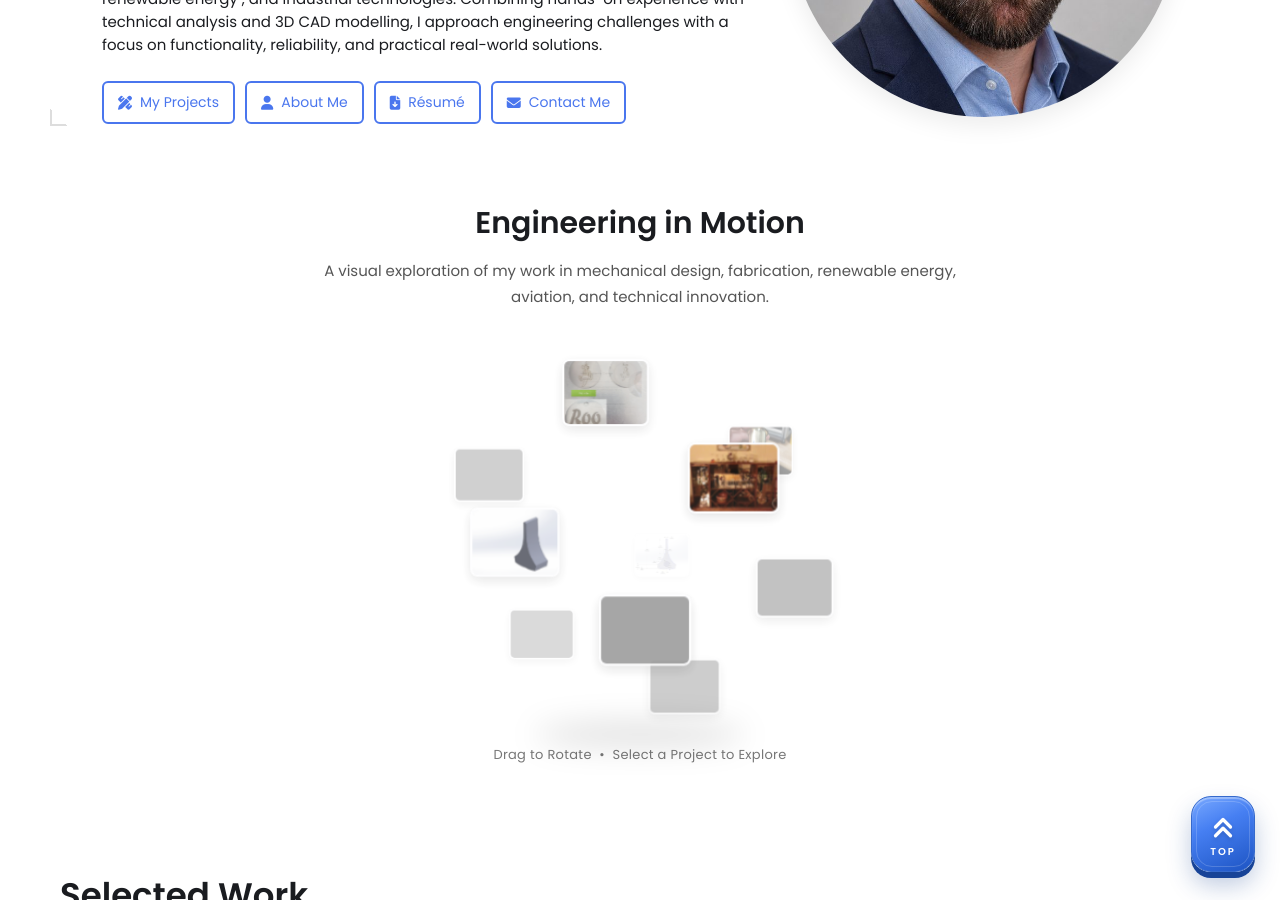
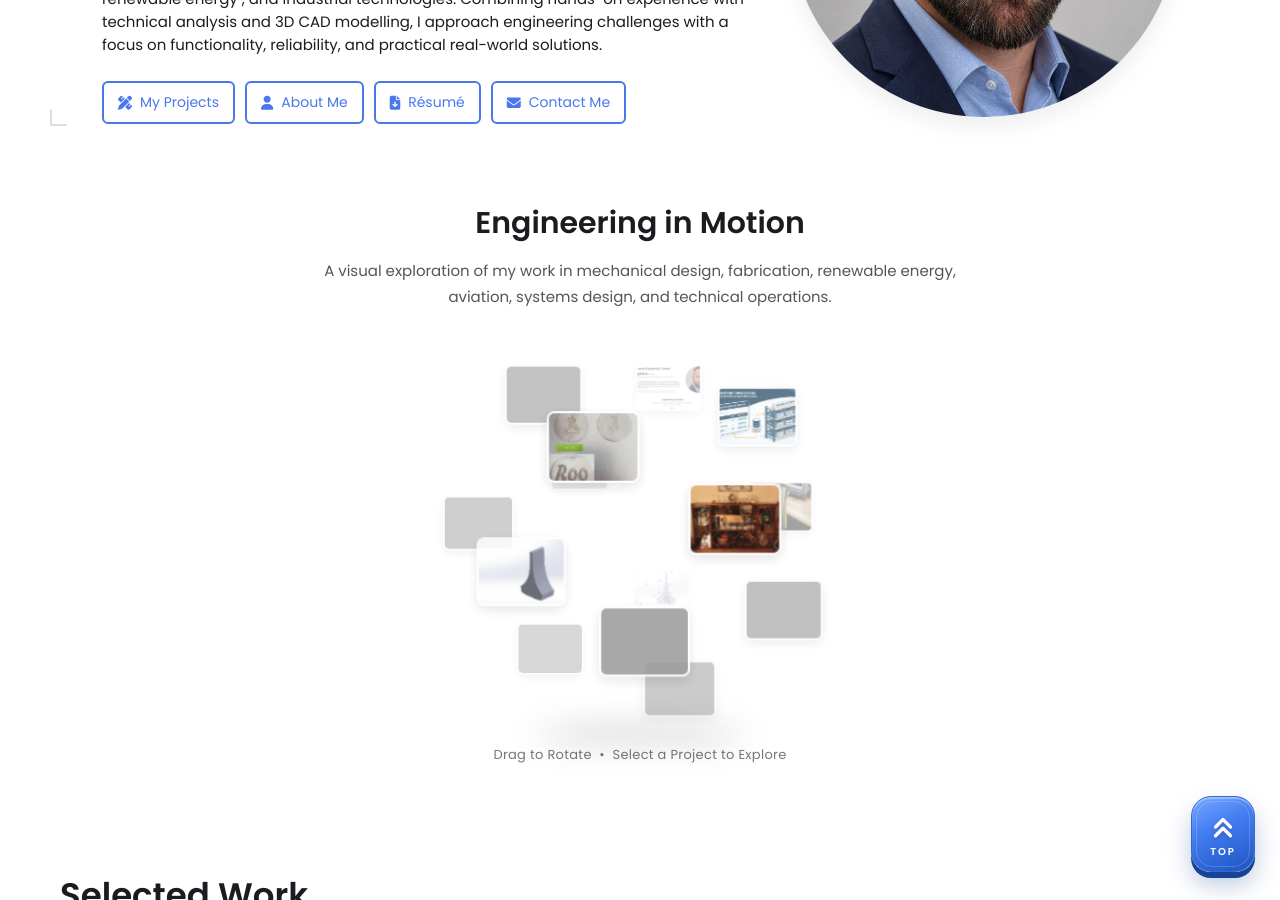
Before and after one commit to SuSpence-89/Eng-portfolio, a Jekyll site: the page built from index.html, in a window 1280 px wide and 900 px high, scrolled down 410 px. Built offline with Jekyll 4.4.1, drawn with Linux system fonts in a browser that asks for light colours; part of the change alters nothing that is shown; grey boxes are pictures that could not be loaded.

Commit message:
Expand Engineering in Motion globe with HPU, inventory and solar projects

```diff
--- a/_includes/project-globe.html
+++ b/_includes/project-globe.html
@@ -9,8 +9,8 @@
 
     <p>
       A visual exploration of my work in mechanical design,
-      fabrication, renewable energy, aviation, and
-      technical innovation.
+      fabrication, renewable energy, aviation, systems design,
+      and technical operations.
     </p>
   </div>
 
@@ -112,6 +112,39 @@
              title="Laser Marking — Metal Components">
             <img src="{{ '/assets/images/laser-marking/engraved-metal-key-tags-character.jpg' | relative_url }}"
                  alt="Laser-engraved metal tags">
+          </a>
+
+          <!-- PORTABLE HYDRAULIC POWER UNIT -->
+
+          <a class="globe-image"
+             href="{{ '/projects/portable-hydraulic-power-unit/' | relative_url }}"
+             aria-label="Explore portable hydraulic power unit design"
+             title="Portable Hydraulic Power Unit — Conceptual Design">
+            <img src="{{ '/assets/images/portable-hydraulic-power-unit/portable-hpu-rev3-concept.png' | relative_url }}"
+                 alt="Conceptual portable electric hydraulic power unit with steel frame, reservoir and pump"
+                 loading="lazy" decoding="async">
+          </a>
+
+          <!-- INVENTORY OPERATIONS & CHANGE MANAGEMENT -->
+
+          <a class="globe-image"
+             href="{{ '/projects/inventory-operations-systems-design/' | relative_url }}"
+             aria-label="Explore inventory operations and change management project"
+             title="Inventory Operations — Digital-to-Physical Traceability">
+            <img src="{{ '/assets/images/inventory-operations-systems-design/inventory-operations-digital-to-physical.webp' | relative_url }}"
+                 alt="Illustrative inventory register connected to a database and labelled physical storage racks"
+                 loading="lazy" decoding="async">
+          </a>
+
+          <!-- SOLAR PV CAPSTONE -->
+
+          <a class="globe-image"
+             href="{{ '/projects/solar-pv-capstone/' | relative_url }}"
+             aria-label="Explore solar photovoltaic installation and monitoring project"
+             title="Solar Photovoltaic Systems — Installation">
+            <img src="{{ '/assets/images/solar-pv-capstone/solar-pv-roof-installation.jpg' | relative_url }}"
+                 alt="Photovoltaic panels installed on a rooftop for solar energy training"
+                 loading="lazy" decoding="async">
           </a>
 
           <!-- AI-ASSISTED PORTFOLIO WEBSITE -->
```
